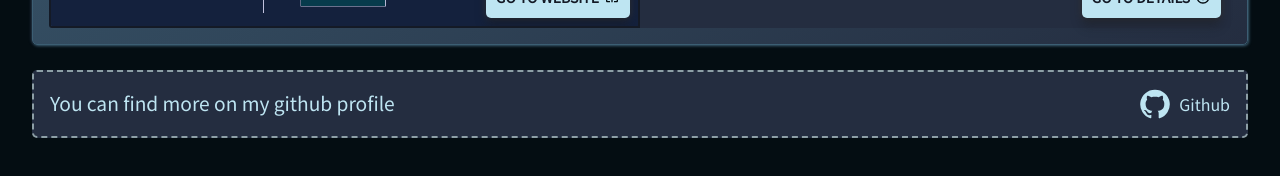
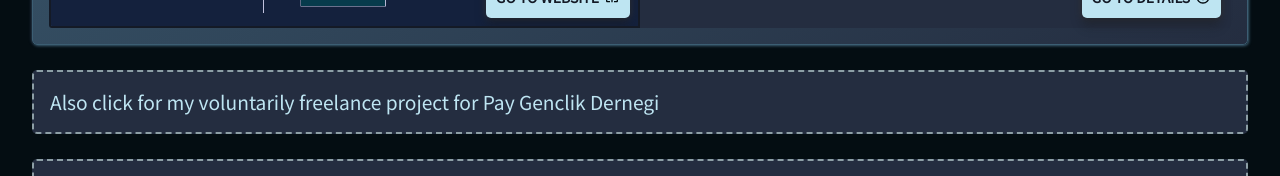
Before and after one commit to berkaysson/berkaysson-portfolio-site, a React (Create React App) app: page / in a window 1280 px wide. Shown: the part 3166-3342 px from the top of the page. Built offline with nearby package versions, Linux system fonts and the light colour scheme.

Commit message:
add pay genclik dernegi project

```diff
--- a/src/Components/Sections/Projects-Section/Projects-Section.js
+++ b/src/Components/Sections/Projects-Section/Projects-Section.js
@@ -23,8 +23,8 @@ const ProjectsWrapper = styled.div`
   @media (max-width: 1000px) {
   }
 
-  @media (max-width: 420px){
-    padding: .5rem 1rem;
+  @media (max-width: 420px) {
+    padding: 0.5rem 1rem;
   }
 `;
 
@@ -52,19 +52,18 @@ const ProjectsGithubLink = styled.a`
     }
   }
 
-  &:hover{
+  &:hover {
     text-decoration: underline;
     border-style: solid;
-    span{
-      svg{
+    span {
+      svg {
         transform: rotate(360deg);
         color: ${({ theme }) => theme.colors.theme};
       }
-
     }
   }
 
-  @media(max-width: 578px){
+  @media (max-width: 578px) {
     font-size: 1rem;
     flex-direction: column;
     gap: 0.5rem;
@@ -114,6 +113,13 @@ const Projects = ({
       <ProjectsGithubLink
         target="_blank"
         rel="noopener noreferrer"
+        href="https://www.paygenclikdernegi.org/"
+      >
+        Also click for my voluntarily freelance project for Pay Genclik Dernegi
+      </ProjectsGithubLink>
+      <ProjectsGithubLink
+        target="_blank"
+        rel="noopener noreferrer"
         href="https://github.com/berkaysson"
       >
         You can find more on my github profile
```
